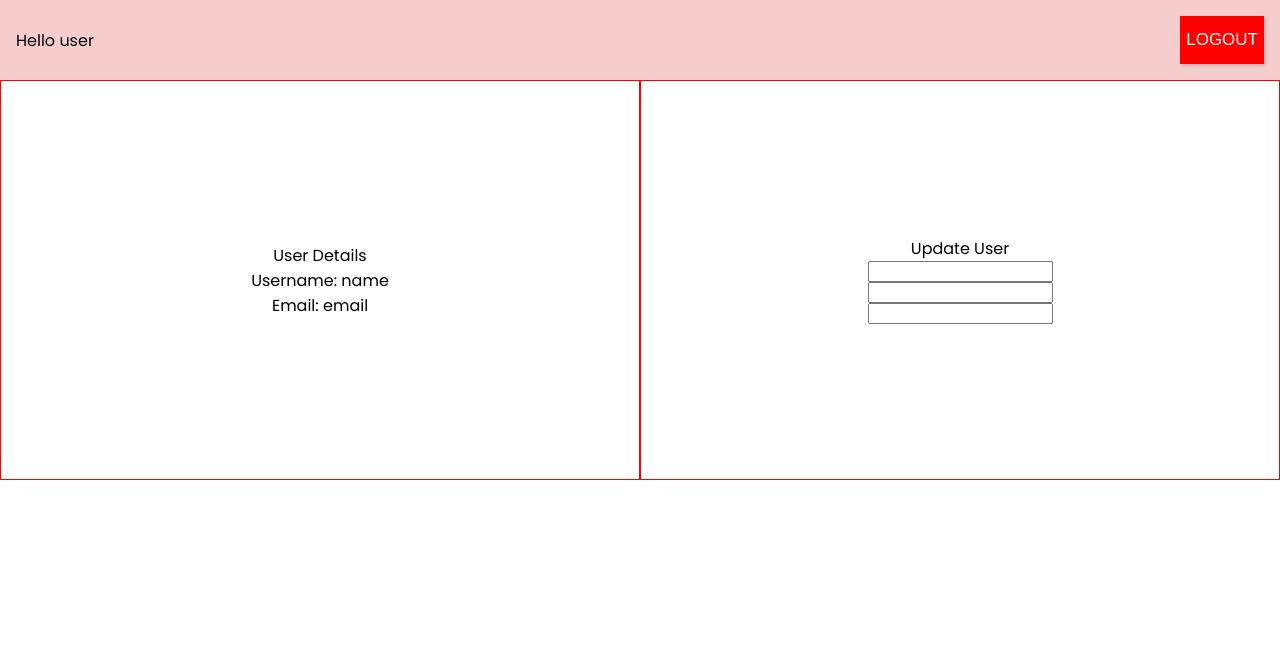
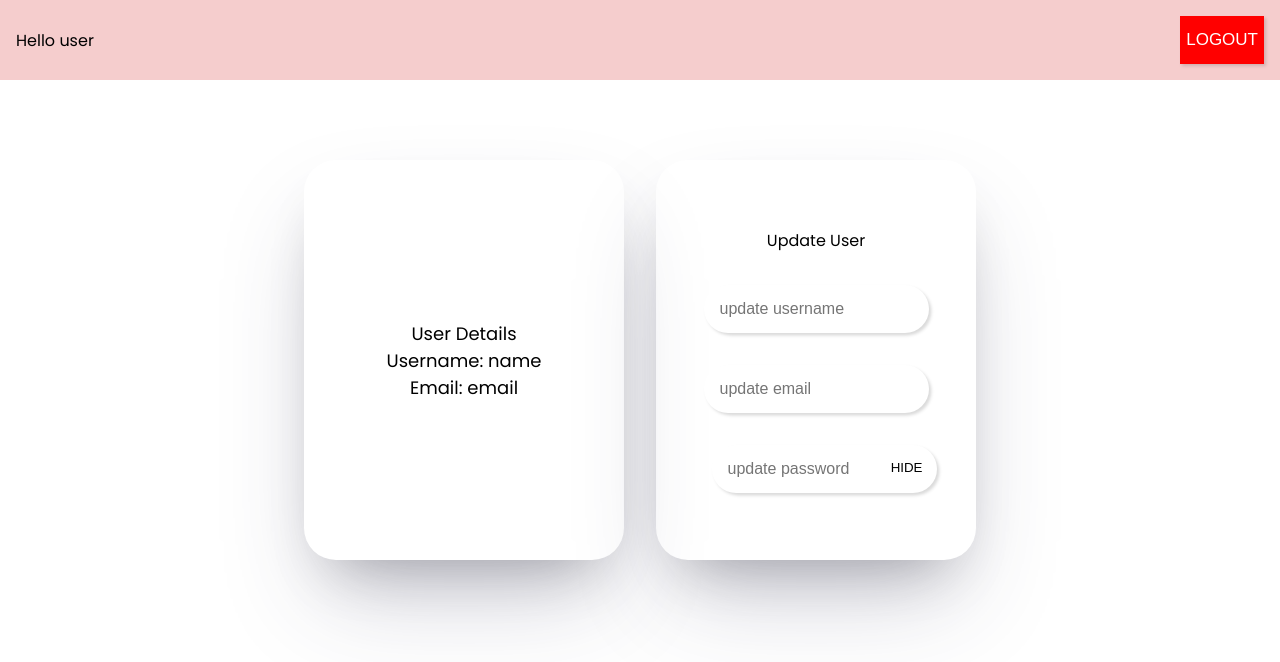
Before and after one commit to Jaimie-Dang/auth, a React (Vite) app in the folder client/: page /home in a window 1280 px wide. Shown: the top 662 px of the page. Built offline with nearby package versions, Linux system fonts and the light colour scheme; sample sign-in values are in the browser's storage.

Commit message:
Home Component UI - II Part-34

```diff
--- a/client/src/Components/Home/Home.module.css
+++ b/client/src/Components/Home/Home.module.css
@@ -2,6 +2,7 @@
   display: flex;
   flex-direction: column;
   height: 100vh;
+  row-gap: 5rem;
 }
 
 .container nav {
@@ -28,12 +29,18 @@
 
 .mainContainer {
   display: flex;
+  justify-content: center;
+  column-gap: 2rem;
   height: 50vh;
 }
 
 .mainContainer > div {
-  border: 1px solid red;
-  flex: 1;
+  border-radius: 2rem;
+  box-shadow: rgba(255, 255, 255, 0.1) 0px 1px 1px 0px inset,
+    rgba(50, 50, 93, 0.25) 0px 50px 100px -20px,
+    rgba(0, 0, 0, 0.3) 0px 30px 60px -30px;
+  min-width: 320px;
+
   display: flex;
   flex-direction: column;
   align-items: center;
@@ -43,3 +50,63 @@
 .mainContainer div p {
   margin: 0;
 }
+
+.user {
+  font-size: 18px;
+}
+
+.editContainer {
+  row-gap: 2rem;
+  min-width: 380px;
+}
+
+.editContainer input {
+  padding-inline-start: 1rem;
+  font-size: 16px;
+}
+
+.editContainer > input,
+button {
+  height: 48px;
+  border-radius: 2rem;
+  outline: 0;
+  border: 0;
+  box-shadow: rgba(0, 0, 0, 0.15) 2.4px 2.4px 3.2px;
+}
+
+.editContainer > button {
+  background-color: #f5cdcd;
+  color: white;
+  transition: 0.5s;
+  cursor: pointer;
+}
+
+.editContainer > button:hover {
+  background-color: rgb(95, 95, 230);
+}
+
+.passwordContainer {
+  position: relative;
+  padding-inline-start: 1rem;
+  font-size: 16px;
+}
+
+.passwordContainer input {
+  width: 100%;
+  height: 48px;
+  border-radius: 2rem;
+  outline: 0;
+  border: 0;
+  box-shadow: rgba(0, 0, 0, 0.15) 2.4px 2.4px 3.2px;
+}
+
+.passwordContainer button {
+  position: absolute;
+  border-radius: 0;
+  background-color: white;
+  box-shadow: none;
+  cursor: pointer;
+  top: 13px;
+  right: 8px;
+  height: 20px;
+}
--- a/client/src/Components/Home/Home.tsx
+++ b/client/src/Components/Home/Home.tsx
@@ -1,10 +1,13 @@
-import React from "react";
+import React, { useState } from "react";
 import styles from "./Home.module.css";
 import { useNavigate } from "react-router-dom";
 import toast from "react-hot-toast";
 
 const Home = () => {
   const navigate = useNavigate();
+
+  const [show, setShow] = useState(false);
+
   return (
     <div className={styles.container}>
       <nav>
@@ -21,16 +24,28 @@ const Home = () => {
         </button>
       </nav>
       <div className={styles.mainContainer}>
-        <div>
+        <div className={styles.user}>
           User Details
           <p>Username: name</p>
           <p>Email: email</p>
         </div>
         <div className={styles.editContainer}>
           Update User
-          <input type="text" />
-          <input type="text" />
-          <input type="text" />
+          <input placeholder="update username" type="text" />
+          <input placeholder="update email" type="text" />
+          <div className={styles.passwordContainer}>
+            <input
+              placeholder="update password"
+              type={show ? "text" : "password"}
+            />
+            <button
+              onClick={() => {
+                setShow(!show);
+              }}
+            >
+              {show ? "SHOW" : "HIDE"}
+            </button>
+          </div>
         </div>
       </div>
     </div>
```
Also changed, not shown: 1 other file (tests, documents, lock files or other folders).
